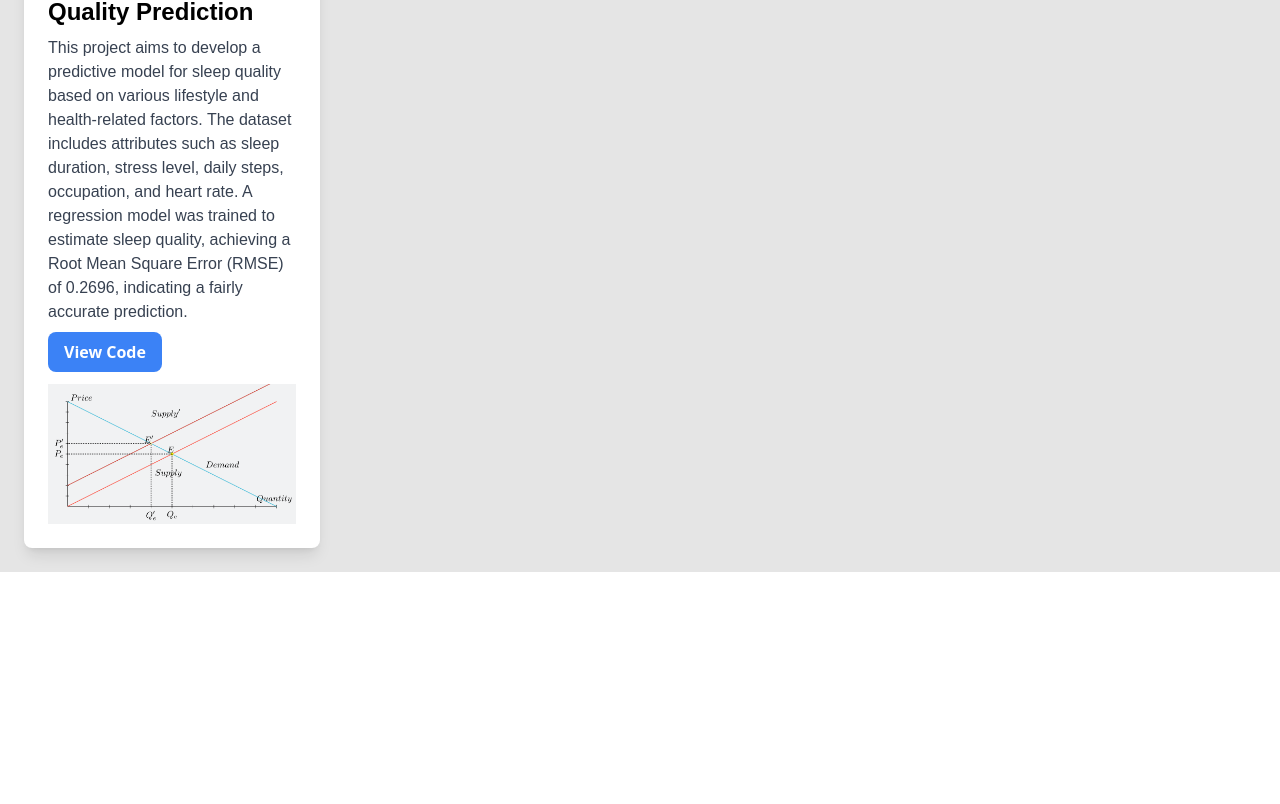
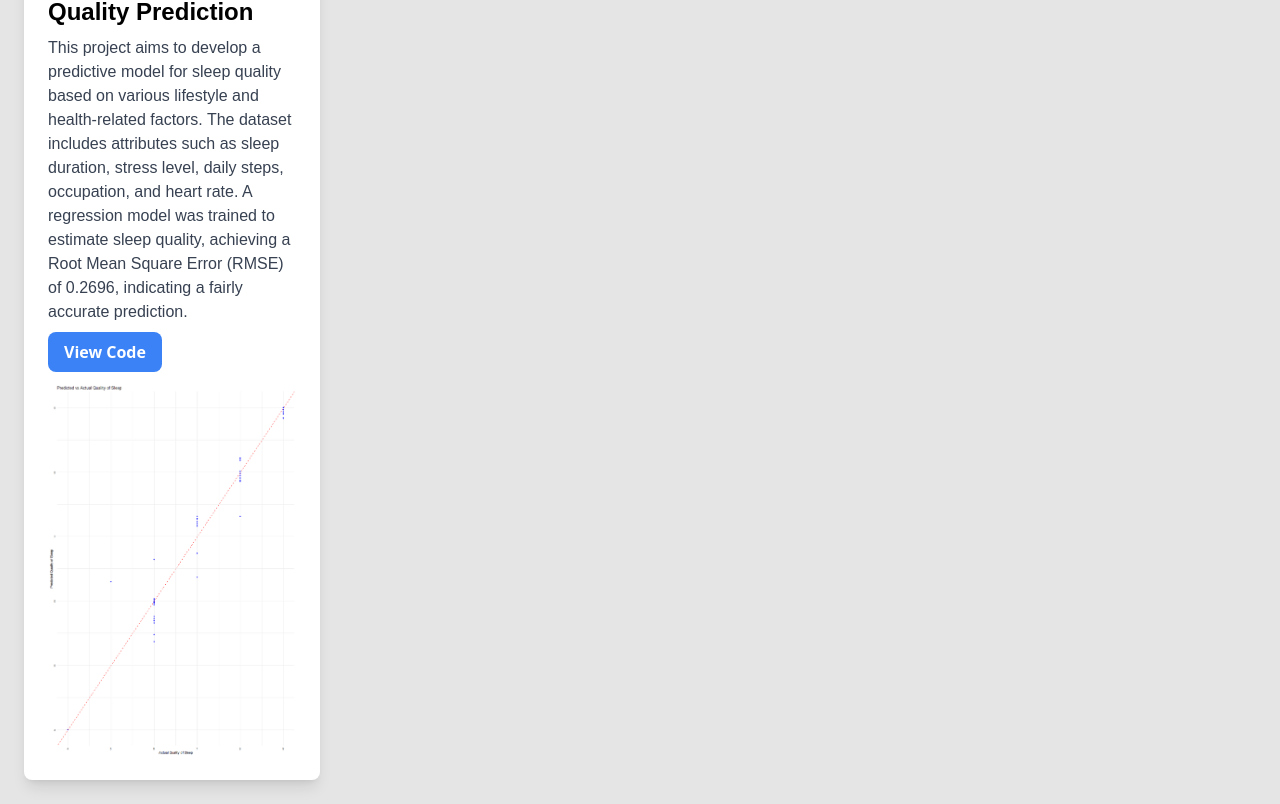
Before and after one commit to JINX23606/ink-port, a Next.js app: page /Projects_1 in a window 1280 px wide. Shown: the part 832-1636 px from the top of the page. Before the commit the page ends 1404 px from the top, so only its background shows below. Built offline with nearby package versions, Linux system fonts and the light colour scheme.

Commit message:
change figure in pj

```diff
--- a/src/app/Projects_1/page.jsx
+++ b/src/app/Projects_1/page.jsx
@@ -99,7 +99,7 @@ const Projects = () => {
             >
               View Code
             </a>
-            <img src="/figure_3.png" alt="Project 2" className="mt-3" />
+            <img src="/figure_4.png" alt="Project 2" className="mt-3" />
           </div>
         </div>
       </div>
```
Also changed, not shown: public/figure_4.png (added).
